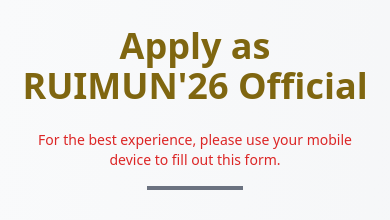
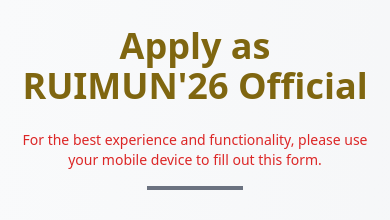
Before and after one commit to JayBeloved/RUIMUNRevamp, a React (Vite) app: page / in a window 390 px wide. Shown: the part 8600-8820 px from the top of the page. Built offline with nearby package versions, Linux system fonts and the light colour scheme.

Commit message:
Update mobile device usage disclaimer for improved clarity

```diff
--- a/src/components/ApplicationForm.jsx
+++ b/src/components/ApplicationForm.jsx
@@ -182,7 +182,7 @@
           </h2>
           {/* Add a disclaimer to use their mobile phones for the for filling*/}
           <p className="text-center text-red-600 mb-4 text-sm">
-            For the best experience, please use your mobile device to fill out this form.
+            For the best experience and functionality, please use your mobile device to fill out this form.
           </p>
           <div className="h-1 w-24 bg-accent mx-auto mb-8"></div>
 
```
